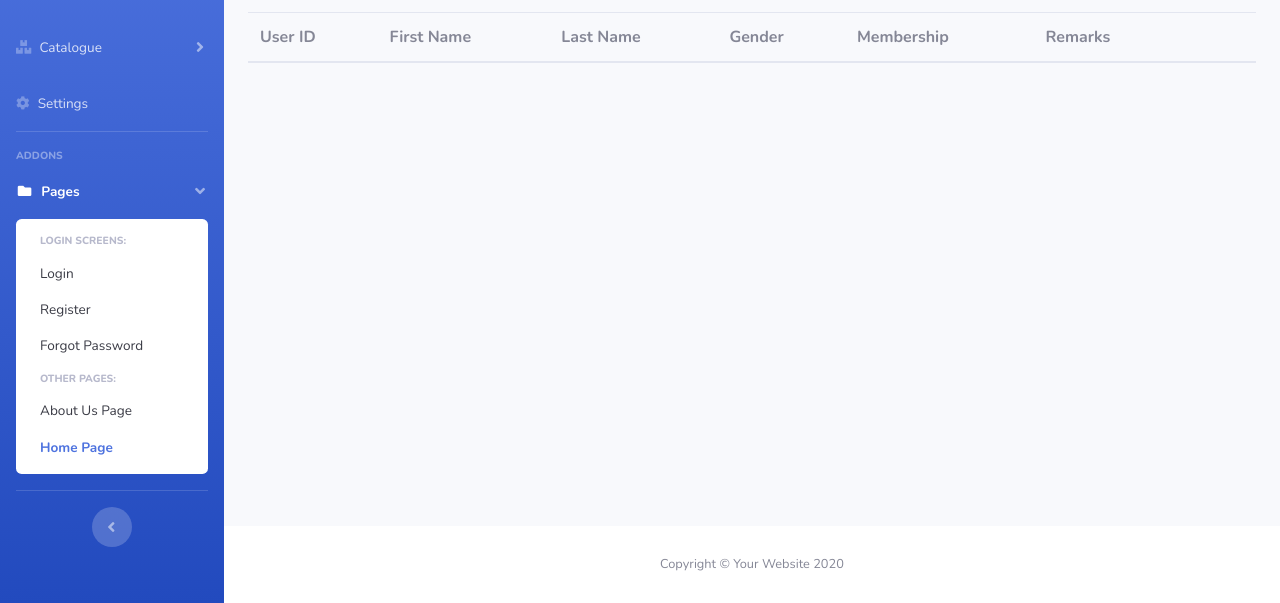
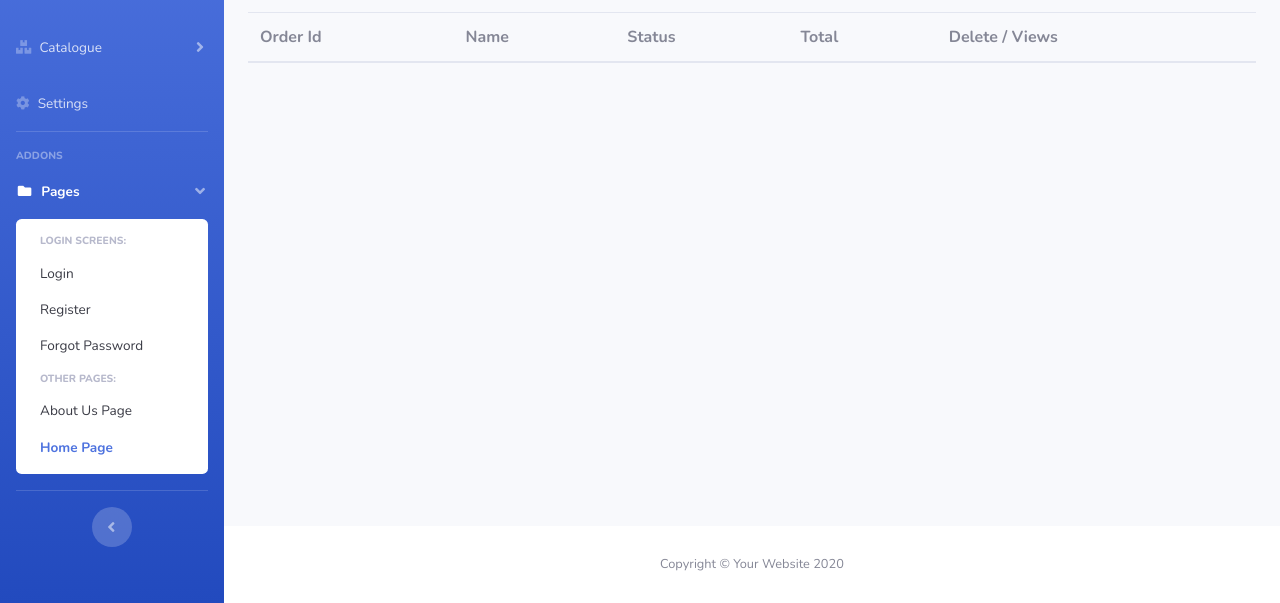
Before and after one commit to Lnnatthida/ChineseArc-2.0, a Flask app: template shop/templates/order.html in a window 1280 px wide. Shown: the part 197-800 px from the top of the page. Run offline with Flask 2, Linux system fonts and the light colour scheme; the template is opened without the code that fills it, so the values that code supplies are empty; some libraries are stand-ins or nearby versions.

Commit message:
slight changes to form and button ( example only )

```diff
--- a/shop/Forms.py
+++ b/shop/Forms.py
@@ -12,5 +12,3 @@ class CreateOrderForm(Form):
     first_name = StringField('First Name', [validators.Length(min=1, max=150), validators.DataRequired()])
     last_name = StringField('Last Name', [validators.Length(min=1, max=150), validators.DataRequired()])
     gender = SelectField('Gender', [validators.DataRequired()], choices=[('', 'Select'), ('F', 'Female'), ('M', 'Male')], default='')
-    membership = RadioField('Membership', choices=[('F', 'Fellow'), ('S', 'Senior'), ('P', 'Professional')], default='F')
-    remarks = TextAreaField('Remarks', [validators.Optional()])
--- a/shop/Order.py
+++ b/shop/Order.py
@@ -1,14 +1,12 @@
 class Order:
     count_id = 0
 
-    def __init__(self, first_name, last_name, gender, membership,remarks):
+    def __init__(self, first_name, last_name, gender):
         Order.count_id += 1
         self.__order_id = Order.count_id
         self.__first_name = first_name
         self.__last_name = last_name
         self.__gender = gender
-        self.__membership = membership
-        self.__remarks = remarks
 
     def get_order_id(self):
         return self.__order_id
--- a/shop/__init__.py
+++ b/shop/__init__.py
@@ -61,7 +61,7 @@ def orderform():
         except:
             print("Error in retrieving Users from order.db.")
 
-        order = Order(create_order_form.first_name.data, create_order_form.last_name.data, create_order_form.gender.data, create_order_form.membership.data, create_order_form.remarks.data)
+        order = Order(create_order_form.first_name.data, create_order_form.last_name.data, create_order_form.gender.data)
         order_dict[order.get_order_id()] = order
         db['Orders'] = order_dict
         return redirect(url_for('order'))
@@ -75,10 +75,10 @@ def delete_order(id):
 
     order_dict.pop(id)
 
-    db['Order'] = order_dict
+    db['Orders'] = order_dict
     db.close()
 
-    return redirect(url_for('order'))
+    return redirect(url_for('orderform'))
 
 @app.route('/settings')
 def settings():
--- a/shop/templates/order.html
+++ b/shop/templates/order.html
@@ -24,14 +24,11 @@
   <table class="table ">
     <thead>
       <tr>
-        <th>User ID</th>
-        <th>First Name</th>
-        <th>Last Name</th>
-        <th>Gender</th>
-        <th>Membership</th>
-        <th>Remarks</th>
-        <th></th>
-        <th></th>
+        <th>Order Id</th>
+        <th>Name</th>
+        <th>Status</th>
+        <th>Total</th>
+        <th>Delete / Views</th>
       </tr>
     </thead>
     <tbody>
@@ -41,14 +38,6 @@
         <td>{{ order.get_first_name() }}</td>
         <td>{{ order.get_last_name() }}</td>
         <td>{{ order.get_gender() }}</td>
-        {% if order.get_membership() == "F" %}
-        <td>Fellow</td>
-        {% elif order.get_membership() == "S" %}
-        <td>Senior</td>
-        {% elif order.get_membership() == "P" %}
-        <td>Professional</td>
-        {% endif %}
-        <td>{{ order.get_remarks() }}</td>
         <td>
           <form action="{{url_for('delete_order', id = order.get_order_id())}}"  method="POST">
             <!-- <input type="submit" value="Delete" class="btn btn-danger" onclick="return confirm('Are you sure you want to delete {{order.get_first_name()}} {{order.get_last_name()}}?');"> -->
@@ -56,7 +45,7 @@
             <button type="button" class="btn btn-danger" data-bs-toggle="modal" data-bs-target="#myModal_{{order.get_order_id()}}">
               Delete
             </button>
-
+            <button type='button' class='btn btn-primary'  ><a href="/home" style='text-decoration:none; color:aliceblue;'>Views</a></button>
             <!-- The Modal -->
             <div class="modal" id="myModal_{{order.get_order_id()}}">
               <div class="modal-dialog">
@@ -82,7 +71,6 @@
                 </div>
               </div>
             </div>
-
           </form>
         </td>
       </tr>
```
Also changed, not shown: shop/routes.py (deleted, +0 -87 lines), shop/templates/orderform.html (+1 -8 lines), 3 other files.
